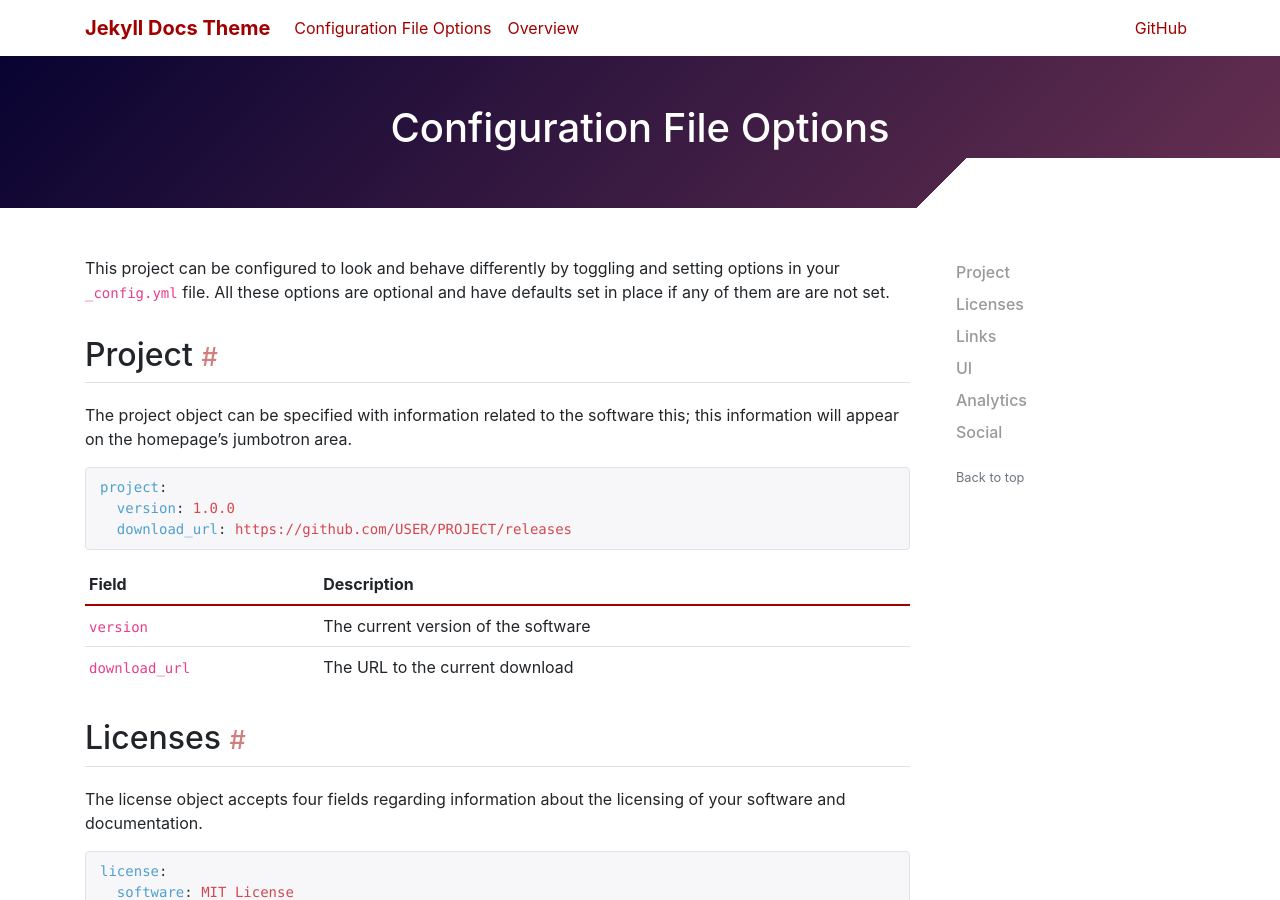
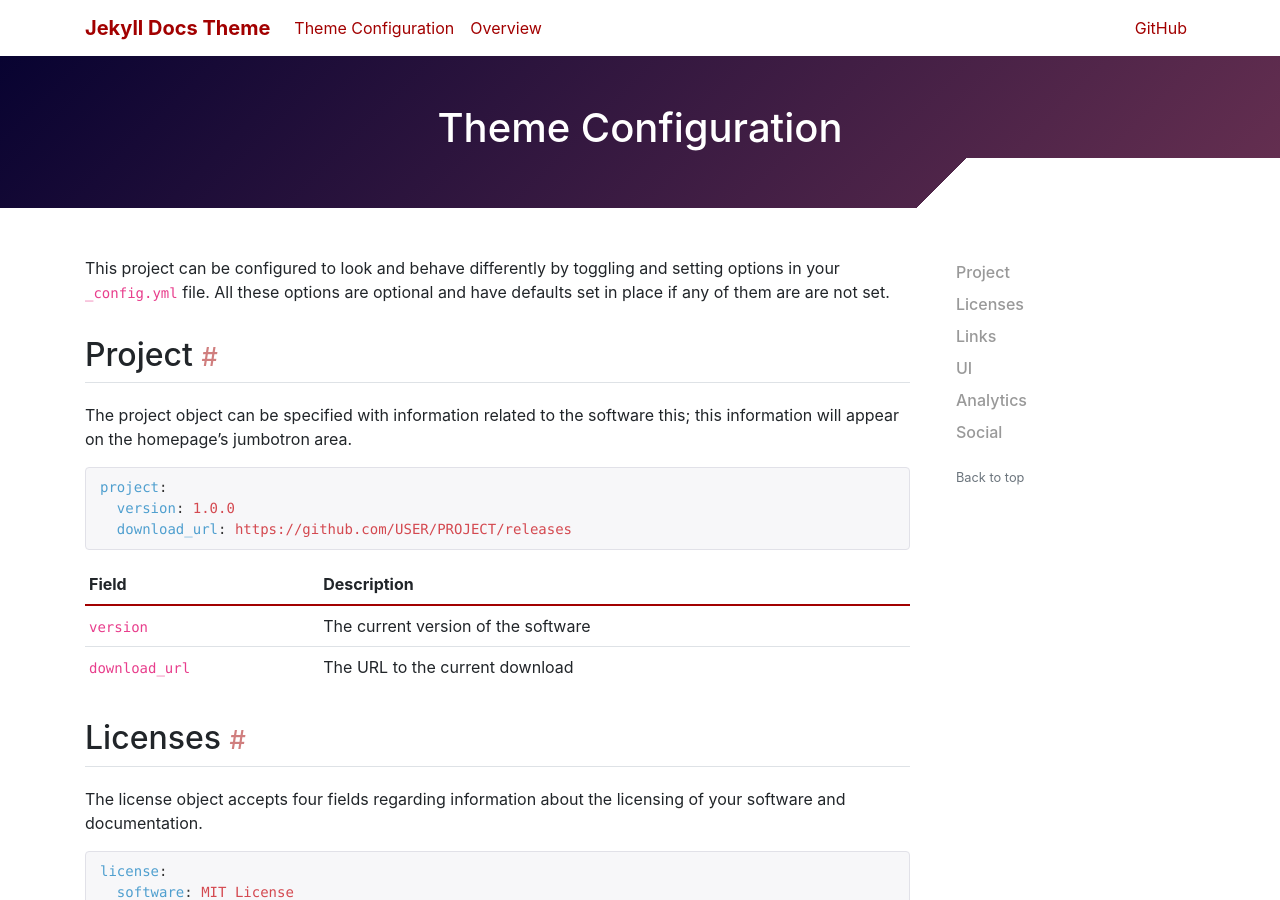
Before and after one commit to allejo/jekyll-docs-theme, a Jekyll site: the page built from documentation/config.md, in a window 1280 px wide and 900 px high. Built offline with Jekyll 4.4.1, drawn with Linux system fonts in a browser that asks for light colours; nearby versions of some CDN libraries; comment, search, counter and statistics services are not loaded.

Commit message:
Rename theme configuration file

```diff
--- a/documentation/config.md
+++ b/documentation/config.md
@@ -1,6 +1,6 @@
 ---
 layout: page
-title: Configuration File Options
+title: Theme Configuration
 ---
 
 This project can be configured to look and behave differently by toggling and setting options in your `_config.yml` file. All these options are optional and have defaults set in place if any of them are are not set.
```
